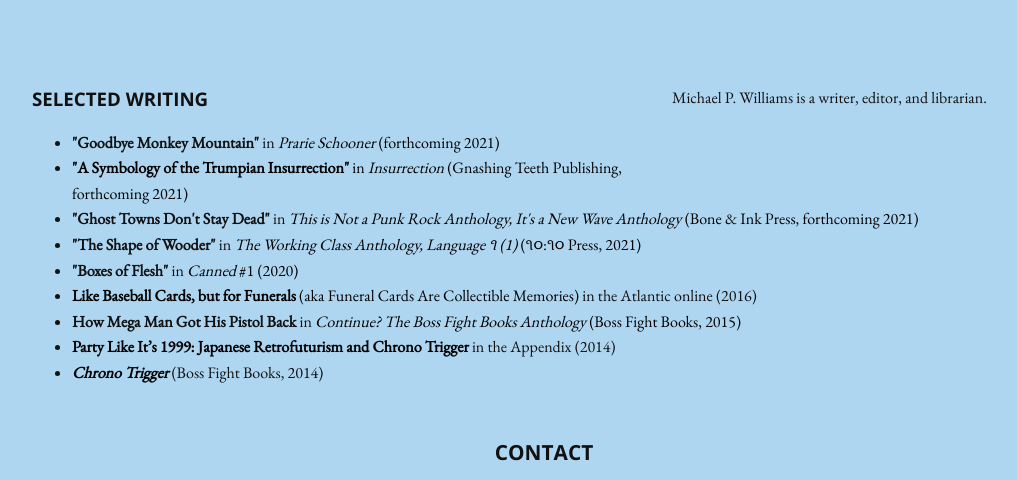
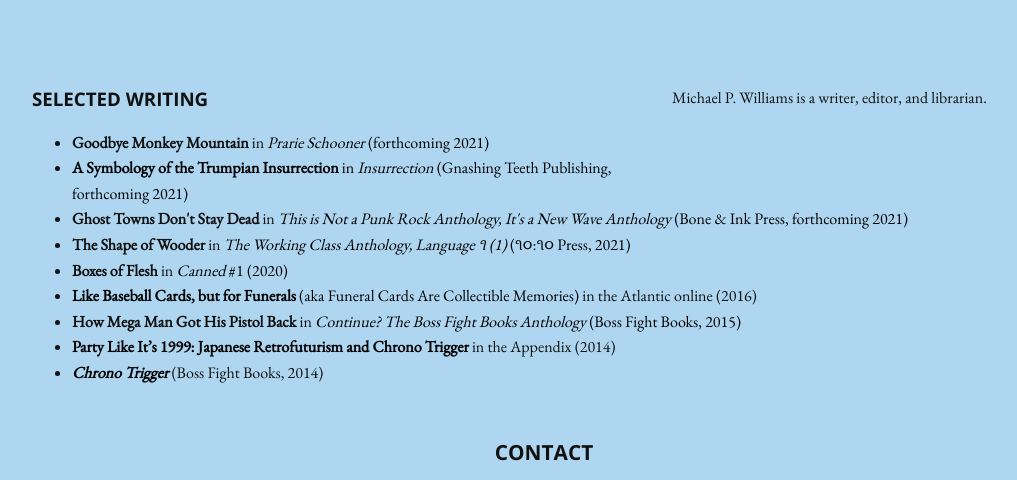
Before and after one commit to michaelpwilliams/michaelpwilliams.github.io, a plain HTML site: page index.html in a window 1280 px wide. Shown: the part 152-632 px from the top of the page, without its empty margins (96-1113 px from the left). Drawn offline with nearby package versions, Linux system fonts and the light colour scheme.

Commit message:
Update index.html

```diff
--- a/index.html
+++ b/index.html
@@ -35,7 +35,7 @@
 <ul>
 
 <li itemscope itemtype ="http://schema.org/Article">
-<b itemprop="name">"Goodbye Monkey Mountain"</b>
+<b itemprop="name">Goodbye Monkey Mountain</b>
 in <a href="https://prairieschooner.unl.edu/issue/summer-2020" target="_blank">
 <span itemprop="isPartOf" itemscope itemtype="http://schema.org/Periodical">
 <i itemprop="name">Prarie Schooner</i>
@@ -44,7 +44,7 @@
 </li>
 
 <li itemscope itemtype ="http://schema.org/Chapter">
-<b itemprop="name">"A Symbology of the Trumpian Insurrection"</b>
+<b itemprop="name">A Symbology of the Trumpian Insurrection</b>
 in <a href="https://gnashingteethpublishing.com/product/pre-order-insurrection/" target="_blank">
 <span itemprop="isPartOf" itemscope itemtype="http://schema.org/Book">
 <i itemprop="name">Insurrection</i>
@@ -52,7 +52,7 @@
 </li>
 
 <li itemscope itemtype ="http://schema.org/Chapter">
-<b itemprop="name">"Ghost Towns Don't Stay Dead"</b>
+<b itemprop="name">Ghost Towns Don't Stay Dead</b>
 in <a href="https://www.boneandinkpress.com/newwaveanthology" target="_blank">
 <span itemprop="isPartOf" itemscope itemtype="http://schema.org/Book">
 <i itemprop="name">This is Not a Punk Rock Anthology, It's a New Wave Anthology</i>
@@ -60,7 +60,7 @@
 </li>
 
 <li itemscope itemtype ="http://schema.org/Chapter">
-<b itemprop="name">"The Shape of Wooder"</b>
+<b itemprop="name">The Shape of Wooder</b>
 in <a href="https://www.sofiaamina.com/the-working-class-anthology" target="_blank">
 <span itemprop="isPartOf" itemscope itemtype="http://schema.org/Book">
 <i itemprop="name">The Working Class Anthology, Language ૧ (1)</i>
@@ -68,7 +68,7 @@
 </li>
 
 <li itemscope itemtype ="http://schema.org/Article">
-<b itemprop="name">"Boxes of Flesh"</b>
+<b itemprop="name">Boxes of Flesh</b>
 in <a href="https://www.cannedmagazine.com/" target="_blank" itemprop="isPartOf" itemscope itemtype="http://schema.org/Periodical">
 <i itemprop="name">Canned</i>
 <span itemprop="hasPart" itemscope itemtype="http://schema.org/PublicationIssue">#<span itemprop="issueNumber">1</span></span>
```
